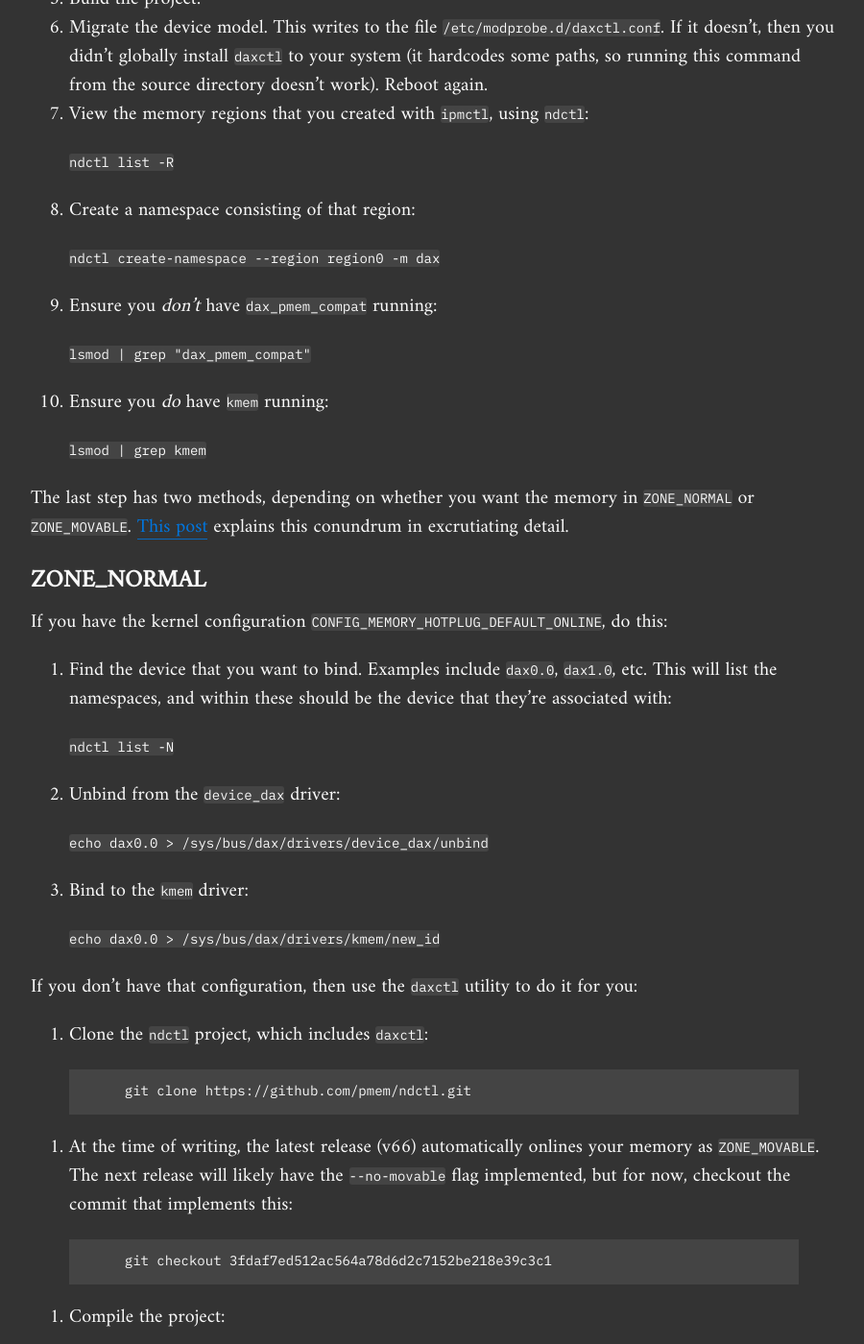
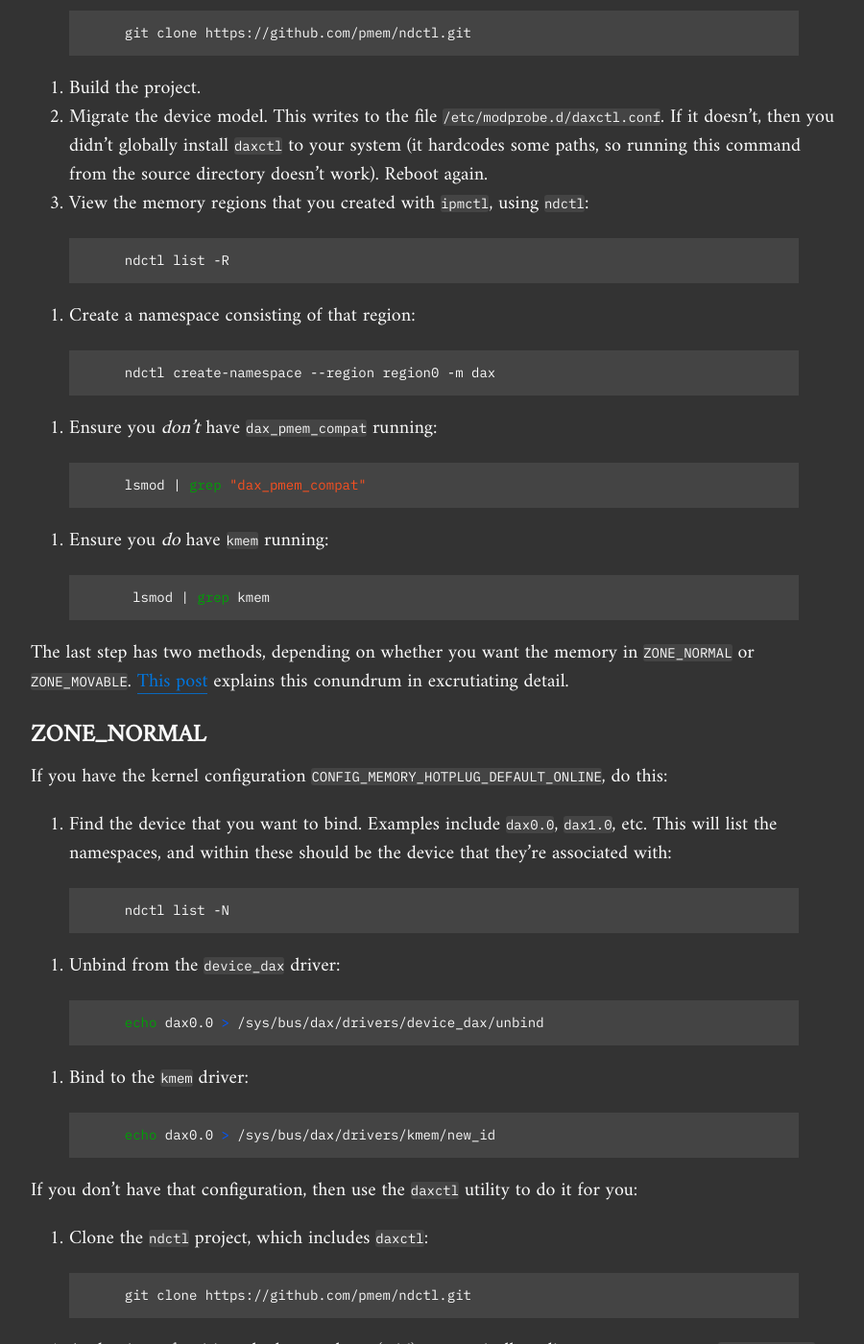
Before and after one commit to benbenolson/benbenolson.github.io, a Jekyll site: the page built from _posts/2019-10-17-aep-modes.md, in a window 1280 px wide and 1400 px high, scrolled down 1300 px. Shown: the whole window at 96% size, without its empty margins (188-1088 px from the left). Built offline with Jekyll 4.4.1, drawn with Linux system fonts in a browser that asks for light colours; part of the change alters nothing that is shown; some of the changed text lies outside the part shown.

Commit message:
Cleaning up most recent post

```diff
--- a/_posts/2019-10-17-aep-modes.md
+++ b/_posts/2019-10-17-aep-modes.md
@@ -32,13 +32,16 @@ In order to get into NUMA mode:
   3. Use `ipmctl` to put each individual AEP DIMM into AppDirect mode:
      To do this to all AEP on socket 0, do:
 
-     `ipmctl create -goal -socket 0 PersistentMemoryType=AppDirect`
+     {% highlight BASH %}
+     ipmctl create -goal -socket 0 PersistentMemoryType=AppDirect{% endhighlight %}
+
      Reboot.
 
   4. Now the DIMMs that you chose from the previous command will show as one distinct memory region in
      `ipmctl`. However, you need `ndctl` and `daxctl` to bind this region to the appropriate kernel driver.
 
-     `git clone https://github.com/pmem/ndctl.git`
+     {% highlight BASH %}
+     git clone https://github.com/pmem/ndctl.git{% endhighlight %}
 
   5. Build the project.
   6. Migrate the device model. This writes to the file `/etc/modprobe.d/daxctl.conf`. If it doesn't, then
@@ -46,19 +49,23 @@ In order to get into NUMA mode:
      the source directory doesn't work). Reboot again.
   7. View the memory regions that you created with `ipmctl`, using `ndctl`:
 
-     `ndctl list -R`
+     {% highlight BASH %}
+     ndctl list -R{% endhighlight %}
 
   8. Create a namespace consisting of that region:
 
-     `ndctl create-namespace --region region0 -m dax`
+     {% highlight BASH %}
+     ndctl create-namespace --region region0 -m dax{% endhighlight %}
 
   9. Ensure you *don't* have `dax_pmem_compat` running:
 
-     `lsmod | grep "dax_pmem_compat"`
+     {% highlight BASH %}
+     lsmod | grep "dax_pmem_compat"{% endhighlight %}
 
   10. Ensure you *do* have `kmem` running:
 
-      `lsmod | grep kmem`
+      {% highlight BASH %}
+      lsmod | grep kmem{% endhighlight %}
 
 The last step has two methods, depending on whether you want the memory in
 `ZONE_NORMAL` or `ZONE_MOVABLE`. [This post](../../../09/13/memory-zone-subtleties/)
@@ -72,15 +79,18 @@ If you have the kernel configuration `CONFIG_MEMORY_HOTPLUG_DEFAULT_ONLINE`, do
      `dax1.0`, etc. This will list the namespaces, and within these should be
      the device that they're associated with:
 
-     `ndctl list -N`
+     {% highlight BASH %}
+     ndctl list -N{% endhighlight %}
 
   2. Unbind from the `device_dax` driver:
 
-     `echo dax0.0 > /sys/bus/dax/drivers/device_dax/unbind`
+     {% highlight BASH %}
+     echo dax0.0 > /sys/bus/dax/drivers/device_dax/unbind{% endhighlight %}
 
   3. Bind to the `kmem` driver:
 
-     `echo dax0.0 > /sys/bus/dax/drivers/kmem/new_id`
+     {% highlight BASH %}
+     echo dax0.0 > /sys/bus/dax/drivers/kmem/new_id{% endhighlight %}
 
 If you don't have that configuration, then use the `daxctl` utility to do it for you:
 
```
